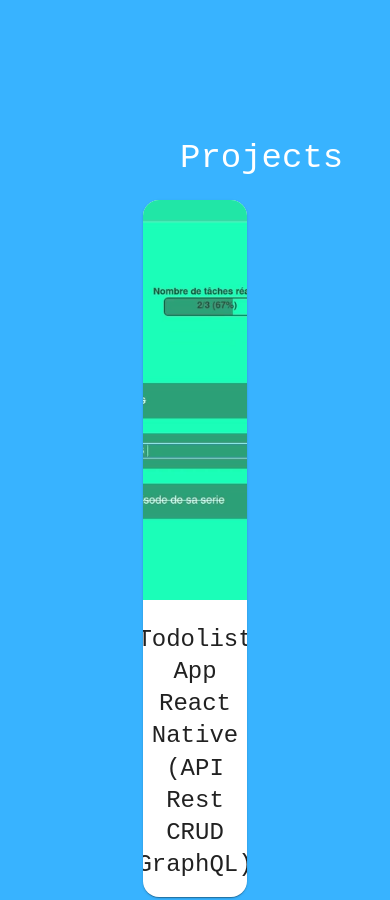
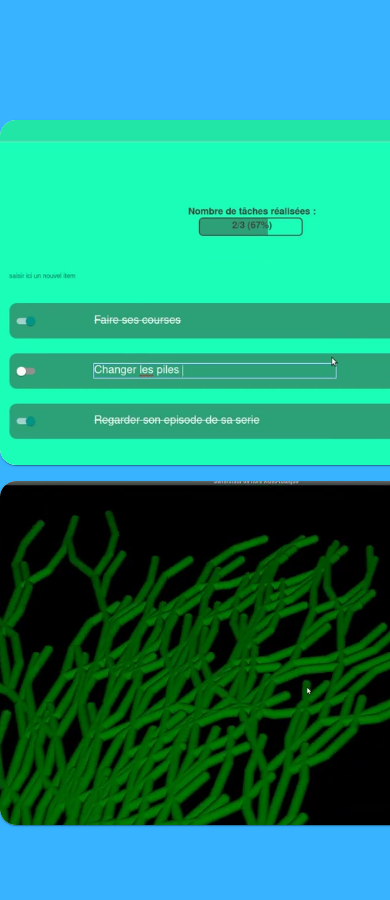
Before and after one commit to VendenIX/portfolio, a React (Create React App) app: page / in a window 390 px wide. Shown: the part 1080-1980 px from the top of the page. Built offline with nearby package versions, Linux system fonts and the light colour scheme.

Commit message:
fix badges

```diff
--- a/src/pages/Projects/components/projet-badge.js
+++ b/src/pages/Projects/components/projet-badge.js
@@ -16,7 +16,15 @@ const BadgeCard = styled(Card)({
       cursor: 'pointer', // Curseur de la souris en main pointer au survol
       boxShadow: '0px 0px 10px 0px rgba(0,0,0,0.75)', // Surbrillance de l'ombre au survol
     },
+    '@media (max-width:800px)': {
+      width: '80%',
+    },
+    '@media (max-width:400px)': {
+      width: '200%',
+      margin: '-5em'
+    }
   });
+
 
 const TitleWrapper = styled('div')({
   display: 'flex',
```
Lines whose indentation alone changed are shown as unchanged.
